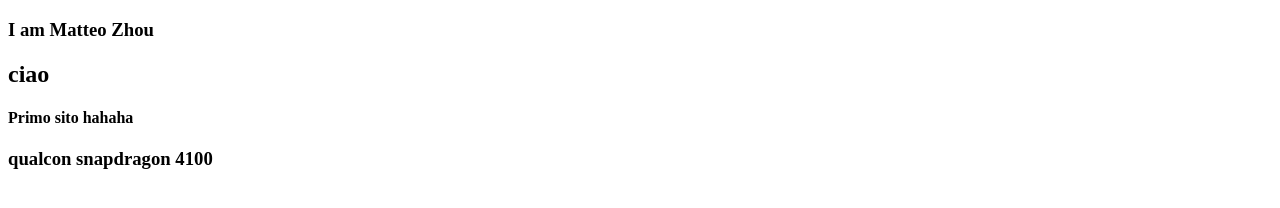
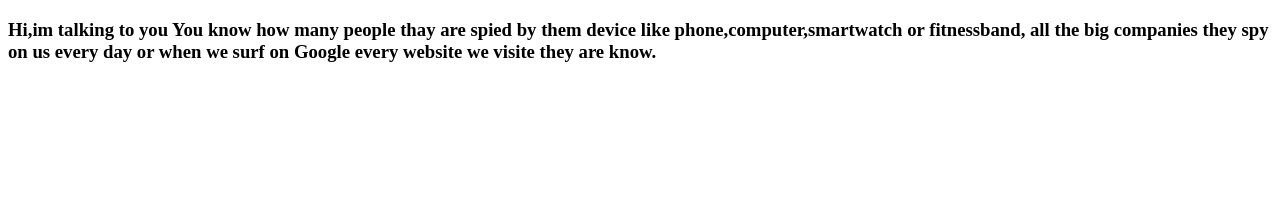
Before and after one commit to matteozhou/matteozhou, a plain HTML site: page index.html in a window 1280 px wide. Drawn offline with Linux system fonts and the light colour scheme.

Commit message:
mi sento nudo

```diff
--- a/index.html
+++ b/index.html
@@ -6,10 +6,14 @@
     <title>My Portfolio site</title>
 </head>
 <body>
-    <h3>I am Matteo Zhou</h3>
-    <h2>ciao</h2>
-    <h4>Primo sito hahaha</h4>
-    <h3>qualcon snapdragon 4100</h3>
+    <h3>Hi,im talking to you
+        You know how many people thay are spied by them device like phone,computer,smartwatch or fitnessband, all the big companies they spy on us every day
+        or when we surf on Google every website we visite they are know.
+    </h3>
+
+
+
+
 
 </body>
 </html>
```
